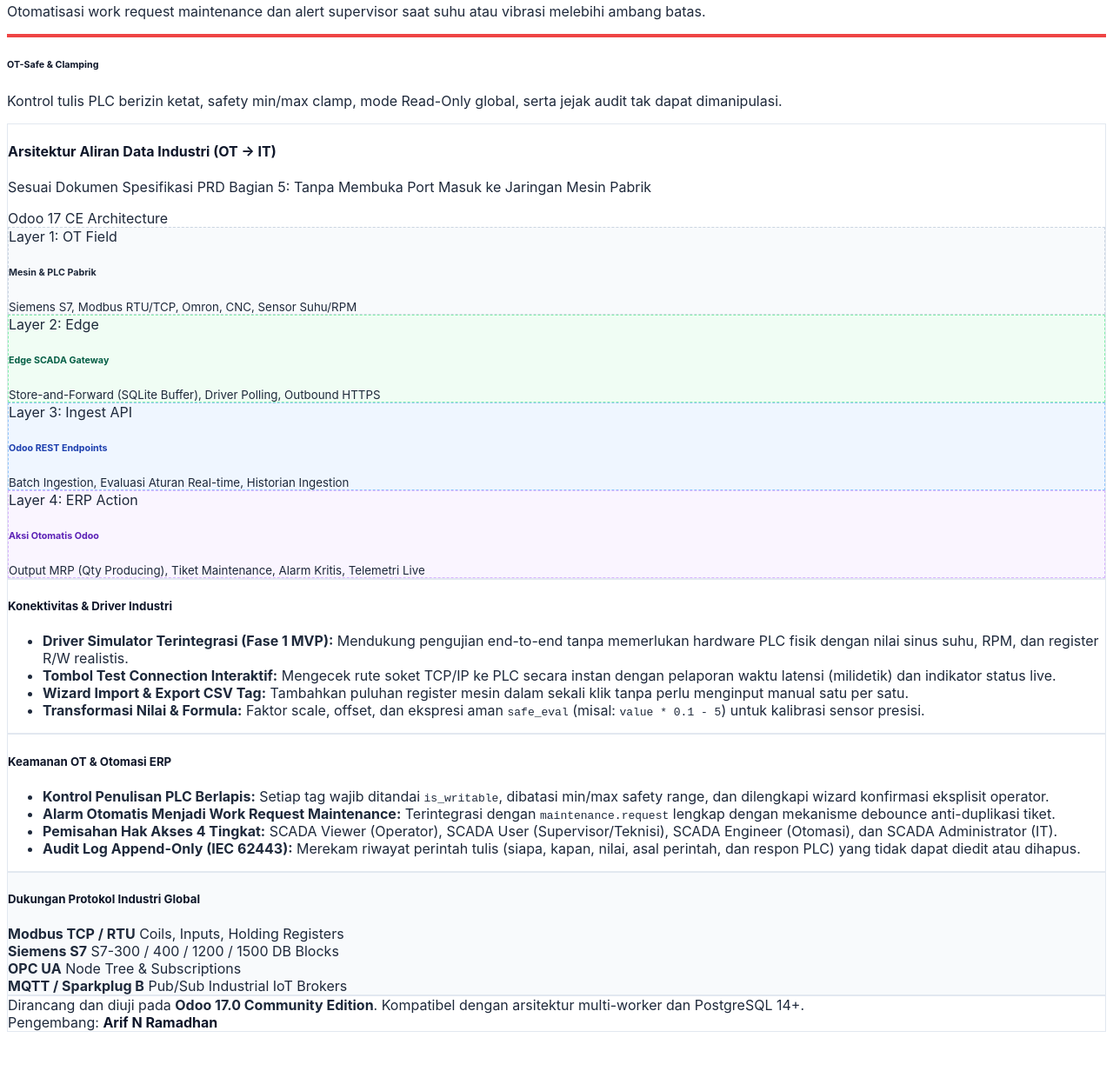
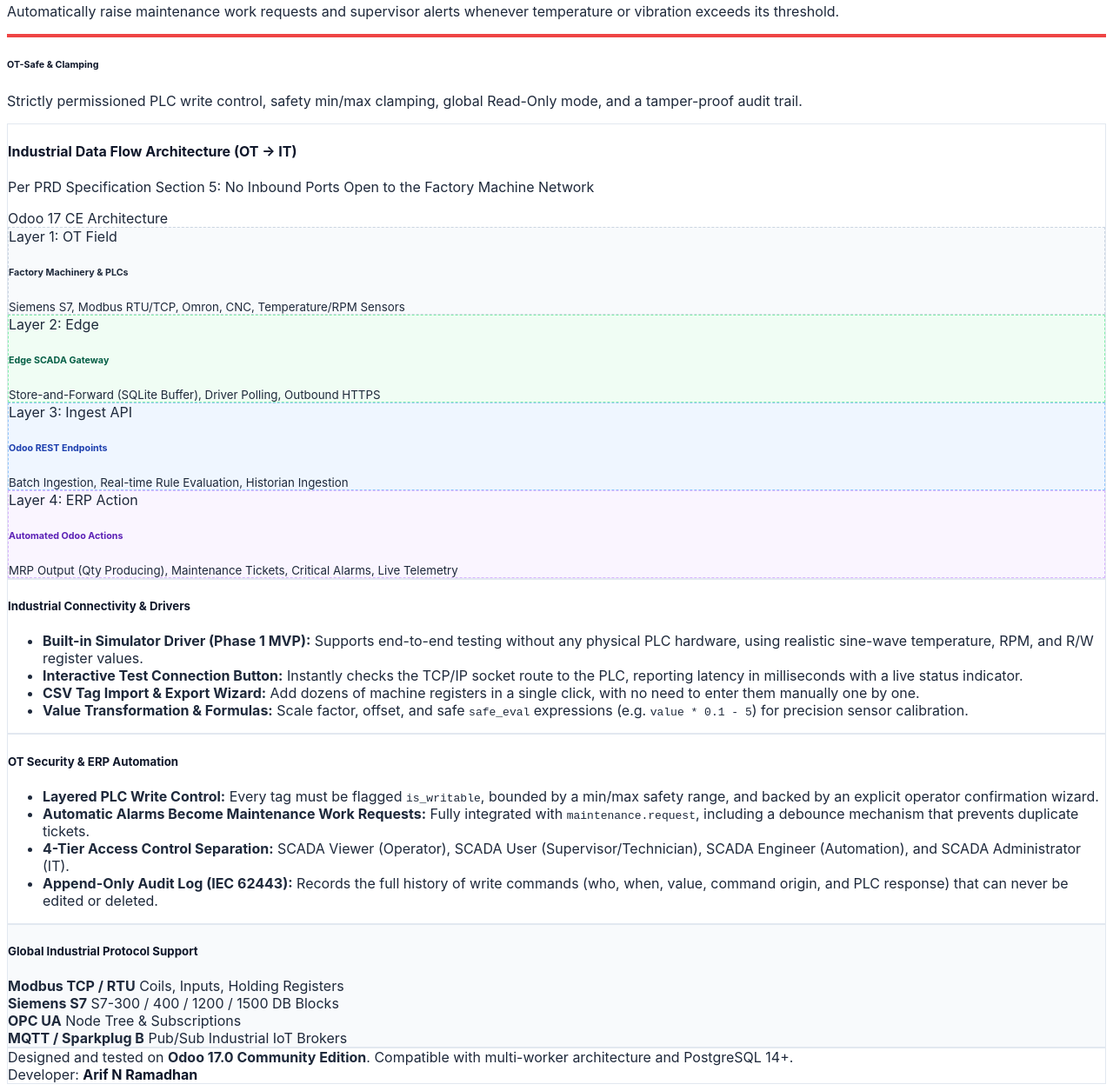
Before and after one commit to azazil-dev/odoo-scada-plc-connector, a plain HTML site: page scada_plc_connector/static/description/index.html in a window 1280 px wide. Shown: the part 451-1706 px from the top of the page at 87% size. Before the commit the page ends 1646 px from the top, so only its background shows below. Drawn offline with Linux system fonts and the light colour scheme.

Commit message:
docs: translate repo README and Apps Store page to English
Align the remaining Indonesian content with the already-English module:
- root README.md: repo overview, quick install, Odoo Apps Store link
- static/description/index.html: the Odoo Apps Store landing page

No functional changes.

```diff
--- a/scada_plc_connector/static/description/index.html
+++ b/scada_plc_connector/static/description/index.html
@@ -19,7 +19,7 @@
                 </span>
             </div>
             <p class="mb-0 fs-6 text-light opacity-90" style="line-height: 1.6;">
-                Jadikan Odoo 17 CE sebagai pusat kendali dan telemetri mesin pabrik real-time. Hubungkan <strong>Modbus TCP, OPC UA, Siemens S7, MQTT</strong>, dan protokol industri lainnya langsung ke modul MRP, Maintenance, dan Quality tanpa coding.
+                Turn Odoo 17 CE into the real-time control and telemetry center for your factory machinery. Connect <strong>Modbus TCP, OPC UA, Siemens S7, MQTT</strong>, and other industrial protocols directly to the MRP, Maintenance, and Quality modules without writing any code.
             </p>
         </div>
     </div>
@@ -36,7 +36,7 @@
                     <h6 class="card-title mb-0 fw-bold" style="color: #0F172A;">Protocol-Agnostic</h6>
                 </div>
                 <p class="card-text text-muted small mb-0">
-                    Satu antarmuka terpadu untuk Modbus TCP, OPC UA, Siemens S7, dan MQTT dengan Extensible Python Driver SDK.
+                    A single unified interface for Modbus TCP, OPC UA, Siemens S7, and MQTT, powered by an extensible Python Driver SDK.
                 </p>
             </div>
         </div>
@@ -48,7 +48,7 @@
                     <h6 class="card-title mb-0 fw-bold" style="color: #0F172A;">&ge; 2.000 Ingest / Detik</h6>
                 </div>
                 <p class="card-text text-muted small mb-0">
-                    Throughput batch berkecepatan tinggi via REST API <code>/scada/api/v1/ingest</code> dengan ETag dynamic config sync.
+                    High-throughput batch ingestion via the <code>/scada/api/v1/ingest</code> REST API with ETag-based dynamic config sync.
                 </p>
             </div>
         </div>
@@ -60,7 +60,7 @@
                     <h6 class="card-title mb-0 fw-bold" style="color: #0F172A;">Rule &amp; Alarm Engine</h6>
                 </div>
                 <p class="card-text text-muted small mb-0">
-                    Otomatisasi work request maintenance dan alert supervisor saat suhu atau vibrasi melebihi ambang batas.
+                    Automatically raise maintenance work requests and supervisor alerts whenever temperature or vibration exceeds its threshold.
                 </p>
             </div>
         </div>
@@ -72,7 +72,7 @@
                     <h6 class="card-title mb-0 fw-bold" style="color: #0F172A;">OT-Safe &amp; Clamping</h6>
                 </div>
                 <p class="card-text text-muted small mb-0">
-                    Kontrol tulis PLC berizin ketat, safety min/max clamp, mode Read-Only global, serta jejak audit tak dapat dimanipulasi.
+                    Strictly permissioned PLC write control, safety min/max clamping, global Read-Only mode, and a tamper-proof audit trail.
                 </p>
             </div>
         </div>
@@ -84,8 +84,8 @@
     <div class="card border-0 shadow-sm p-4 mb-4 rounded-4" style="background: #FFFFFF; border: 1px solid #E2E8F0;">
         <div class="d-flex align-items-center justify-content-between border-bottom pb-3 mb-3">
             <div>
-                <h4 class="fw-bold mb-1" style="color: #0F172A;">Arsitektur Aliran Data Industri (OT &rarr; IT)</h4>
-                <p class="text-muted small mb-0">Sesuai Dokumen Spesifikasi PRD Bagian 5: Tanpa Membuka Port Masuk ke Jaringan Mesin Pabrik</p>
+                <h4 class="fw-bold mb-1" style="color: #0F172A;">Industrial Data Flow Architecture (OT &rarr; IT)</h4>
+                <p class="text-muted small mb-0">Per PRD Specification Section 5: No Inbound Ports Open to the Factory Machine Network</p>
             </div>
             <span class="badge bg-light text-dark border p-2"><i class="fa fa-cubes me-1"></i>Odoo 17 CE Architecture</span>
         </div>
@@ -96,8 +96,8 @@
                 <div class="p-3 rounded-3 h-100" style="background: #F8FAFC; border: 1px dashed #CBD5E1;">
                     <div class="mb-2"><span class="badge bg-dark text-white px-2 py-1">Layer 1: OT Field</span></div>
                     <i class="fa fa-microchip fa-2x mb-2" style="color: #0284C7;"></i>
-                    <h6 class="fw-bold mb-1" style="color: #1E293B;">Mesin &amp; PLC Pabrik</h6>
-                    <small class="text-muted d-block">Siemens S7, Modbus RTU/TCP, Omron, CNC, Sensor Suhu/RPM</small>
+                    <h6 class="fw-bold mb-1" style="color: #1E293B;">Factory Machinery &amp; PLCs</h6>
+                    <small class="text-muted d-block">Siemens S7, Modbus RTU/TCP, Omron, CNC, Temperature/RPM Sensors</small>
                 </div>
             </div>
             <!-- Arrow -->
@@ -116,7 +116,7 @@
                     <div class="mb-2"><span class="badge bg-primary text-white px-2 py-1">Layer 3: Ingest API</span></div>
                     <i class="fa fa-exchange fa-2x mb-2" style="color: #3B82F6;"></i>
                     <h6 class="fw-bold mb-1" style="color: #1E40AF;">Odoo REST Endpoints</h6>
-                    <small class="text-muted d-block">Batch Ingestion, Evaluasi Aturan Real-time, Historian Ingestion</small>
+                    <small class="text-muted d-block">Batch Ingestion, Real-time Rule Evaluation, Historian Ingestion</small>
                 </div>
             </div>
             <!-- Step 4 -->
@@ -124,8 +124,8 @@
                 <div class="p-3 rounded-3 h-100" style="background: #FAF5FF; border: 1px dashed #D8B4FE;">
                     <div class="mb-2"><span class="badge bg-info text-white px-2 py-1">Layer 4: ERP Action</span></div>
                     <i class="fa fa-dashboard fa-2x mb-2" style="color: #8B5CF6;"></i>
-                    <h6 class="fw-bold mb-1" style="color: #5B21B6;">Aksi Otomatis Odoo</h6>
-                    <small class="text-muted d-block">Output MRP (Qty Producing), Tiket Maintenance, Alarm Kritis, Telemetri Live</small>
+                    <h6 class="fw-bold mb-1" style="color: #5B21B6;">Automated Odoo Actions</h6>
+                    <small class="text-muted d-block">MRP Output (Qty Producing), Maintenance Tickets, Critical Alarms, Live Telemetry</small>
                 </div>
             </div>
         </div>
@@ -140,35 +140,35 @@
             <div class="card h-100 border-0 shadow-sm p-4 rounded-4" style="background: #FFFFFF; border: 1px solid #E2E8F0;">
                 <div class="d-flex align-items-center mb-3">
                     <i class="fa fa-network-wired fa-lg me-2" style="color: #0284C7;"></i>
-                    <h5 class="fw-bold mb-0" style="color: #0F172A;">Konektivitas &amp; Driver Industri</h5>
+                    <h5 class="fw-bold mb-0" style="color: #0F172A;">Industrial Connectivity &amp; Drivers</h5>
                 </div>
                 <ul class="list-unstyled mb-0 d-flex flex-column gap-3">
                     <li class="d-flex align-items-start">
                         <i class="fa fa-check-circle mt-1 me-2 text-success"></i>
                         <div>
-                            <strong style="color: #1E293B;">Driver Simulator Terintegrasi (Fase 1 MVP):</strong>
-                            <span class="text-muted small d-block">Mendukung pengujian end-to-end tanpa memerlukan hardware PLC fisik dengan nilai sinus suhu, RPM, dan register R/W realistis.</span>
+                            <strong style="color: #1E293B;">Built-in Simulator Driver (Phase 1 MVP):</strong>
+                            <span class="text-muted small d-block">Supports end-to-end testing without any physical PLC hardware, using realistic sine-wave temperature, RPM, and R/W register values.</span>
                         </div>
                     </li>
                     <li class="d-flex align-items-start">
                         <i class="fa fa-check-circle mt-1 me-2 text-success"></i>
                         <div>
-                            <strong style="color: #1E293B;">Tombol Test Connection Interaktif:</strong>
-                            <span class="text-muted small d-block">Mengecek rute soket TCP/IP ke PLC secara instan dengan pelaporan waktu latensi (milidetik) dan indikator status live.</span>
+                            <strong style="color: #1E293B;">Interactive Test Connection Button:</strong>
+                            <span class="text-muted small d-block">Instantly checks the TCP/IP socket route to the PLC, reporting latency in milliseconds with a live status indicator.</span>
                         </div>
                     </li>
                     <li class="d-flex align-items-start">
                         <i class="fa fa-check-circle mt-1 me-2 text-success"></i>
                         <div>
-                            <strong style="color: #1E293B;">Wizard Import &amp; Export CSV Tag:</strong>
-                            <span class="text-muted small d-block">Tambahkan puluhan register mesin dalam sekali klik tanpa perlu menginput manual satu per satu.</span>
+                            <strong style="color: #1E293B;">CSV Tag Import &amp; Export Wizard:</strong>
+                            <span class="text-muted small d-block">Add dozens of machine registers in a single click, with no need to enter them manually one by one.</span>
                         </div>
                     </li>
                     <li class="d-flex align-items-start">
                         <i class="fa fa-check-circle mt-1 me-2 text-success"></i>
                         <div>
-                            <strong style="color: #1E293B;">Transformasi Nilai &amp; Formula:</strong>
-                            <span class="text-muted small d-block">Faktor scale, offset, dan ekspresi aman <code>safe_eval</code> (misal: <code>value * 0.1 - 5</code>) untuk kalibrasi sensor presisi.</span>
+                            <strong style="color: #1E293B;">Value Transformation &amp; Formulas:</strong>
+                            <span class="text-muted small d-block">Scale factor, offset, and safe <code>safe_eval</code> expressions (e.g. <code>value * 0.1 - 5</code>) for precision sensor calibration.</span>
                         </div>
                     </li>
                 </ul>
@@ -180,35 +180,35 @@
             <div class="card h-100 border-0 shadow-sm p-4 rounded-4" style="background: #FFFFFF; border: 1px solid #E2E8F0;">
                 <div class="d-flex align-items-center mb-3">
                     <i class="fa fa-shield-halved fa-lg me-2" style="color: #059669;"></i>
-                    <h5 class="fw-bold mb-0" style="color: #0F172A;">Keamanan OT &amp; Otomasi ERP</h5>
+                    <h5 class="fw-bold mb-0" style="color: #0F172A;">OT Security &amp; ERP Automation</h5>
                 </div>
                 <ul class="list-unstyled mb-0 d-flex flex-column gap-3">
                     <li class="d-flex align-items-start">
                         <i class="fa fa-check-circle mt-1 me-2 text-success"></i>
                         <div>
-                            <strong style="color: #1E293B;">Kontrol Penulisan PLC Berlapis:</strong>
-                            <span class="text-muted small d-block">Setiap tag wajib ditandai <code>is_writable</code>, dibatasi min/max safety range, dan dilengkapi wizard konfirmasi eksplisit operator.</span>
+                            <strong style="color: #1E293B;">Layered PLC Write Control:</strong>
+                            <span class="text-muted small d-block">Every tag must be flagged <code>is_writable</code>, bounded by a min/max safety range, and backed by an explicit operator confirmation wizard.</span>
                         </div>
                     </li>
                     <li class="d-flex align-items-start">
                         <i class="fa fa-check-circle mt-1 me-2 text-success"></i>
                         <div>
-                            <strong style="color: #1E293B;">Alarm Otomatis Menjadi Work Request Maintenance:</strong>
-                            <span class="text-muted small d-block">Terintegrasi dengan <code>maintenance.request</code> lengkap dengan mekanisme debounce anti-duplikasi tiket.</span>
+                            <strong style="color: #1E293B;">Automatic Alarms Become Maintenance Work Requests:</strong>
+                            <span class="text-muted small d-block">Fully integrated with <code>maintenance.request</code>, including a debounce mechanism that prevents duplicate tickets.</span>
                         </div>
                     </li>
                     <li class="d-flex align-items-start">
                         <i class="fa fa-check-circle mt-1 me-2 text-success"></i>
                         <div>
-                            <strong style="color: #1E293B;">Pemisahan Hak Akses 4 Tingkat:</strong>
-                            <span class="text-muted small d-block">SCADA Viewer (Operator), SCADA User (Supervisor/Teknisi), SCADA Engineer (Otomasi), dan SCADA Administrator (IT).</span>
+                            <strong style="color: #1E293B;">4-Tier Access Control Separation:</strong>
+                            <span class="text-muted small d-block">SCADA Viewer (Operator), SCADA User (Supervisor/Technician), SCADA Engineer (Automation), and SCADA Administrator (IT).</span>
                         </div>
                     </li>
                     <li class="d-flex align-items-start">
                         <i class="fa fa-check-circle mt-1 me-2 text-success"></i>
                         <div>
-                            <strong style="color: #1E293B;">Audit Log Append-Only (IEC 62443):</strong>
-                            <span class="text-muted small d-block">Merekam riwayat perintah tulis (siapa, kapan, nilai, asal perintah, dan respon PLC) yang tidak dapat diedit atau dihapus.</span>
+                            <strong style="color: #1E293B;">Append-Only Audit Log (IEC 62443):</strong>
+                            <span class="text-muted small d-block">Records the full history of write commands (who, when, value, command origin, and PLC response) that can never be edited or deleted.</span>
                         </div>
                     </li>
                 </ul>
@@ -220,7 +220,7 @@
     <!-- 5. PROTOCOL COMPATIBILITY SHOWCASE                                -->
     <!-- ================================================================= -->
     <div class="card border-0 shadow-sm p-4 mb-4 rounded-4" style="background: #F8FAFC; border: 1px solid #E2E8F0;">
-        <h5 class="fw-bold mb-3 text-center" style="color: #0F172A;">Dukungan Protokol Industri Global</h5>
+        <h5 class="fw-bold mb-3 text-center" style="color: #0F172A;">Global Industrial Protocol Support</h5>
         <div class="row g-3 text-center">
             <div class="col-6 col-md-3">
                 <div class="p-3 bg-white rounded-3 shadow-sm border">
@@ -255,10 +255,10 @@
     <div class="d-flex flex-wrap justify-content-between align-items-center p-3 rounded-3" style="background: #FFFFFF; border: 1px solid #E2E8F0;">
         <div class="small text-muted">
             <i class="fa fa-info-circle me-1" style="color: #0284C7;"></i>
-            Dirancang dan diuji pada <strong>Odoo 17.0 Community Edition</strong>. Kompatibel dengan arsitektur multi-worker dan PostgreSQL 14+.
+            Designed and tested on <strong>Odoo 17.0 Community Edition</strong>. Compatible with multi-worker architecture and PostgreSQL 14+.
         </div>
         <div class="small text-muted">
-            Pengembang: <strong style="color: #0F172A;">Arif N Ramadhan</strong>
+            Developer: <strong style="color: #0F172A;">Arif N Ramadhan</strong>
         </div>
     </div>
 </div>
```
Also changed, not shown: 1 other file.
